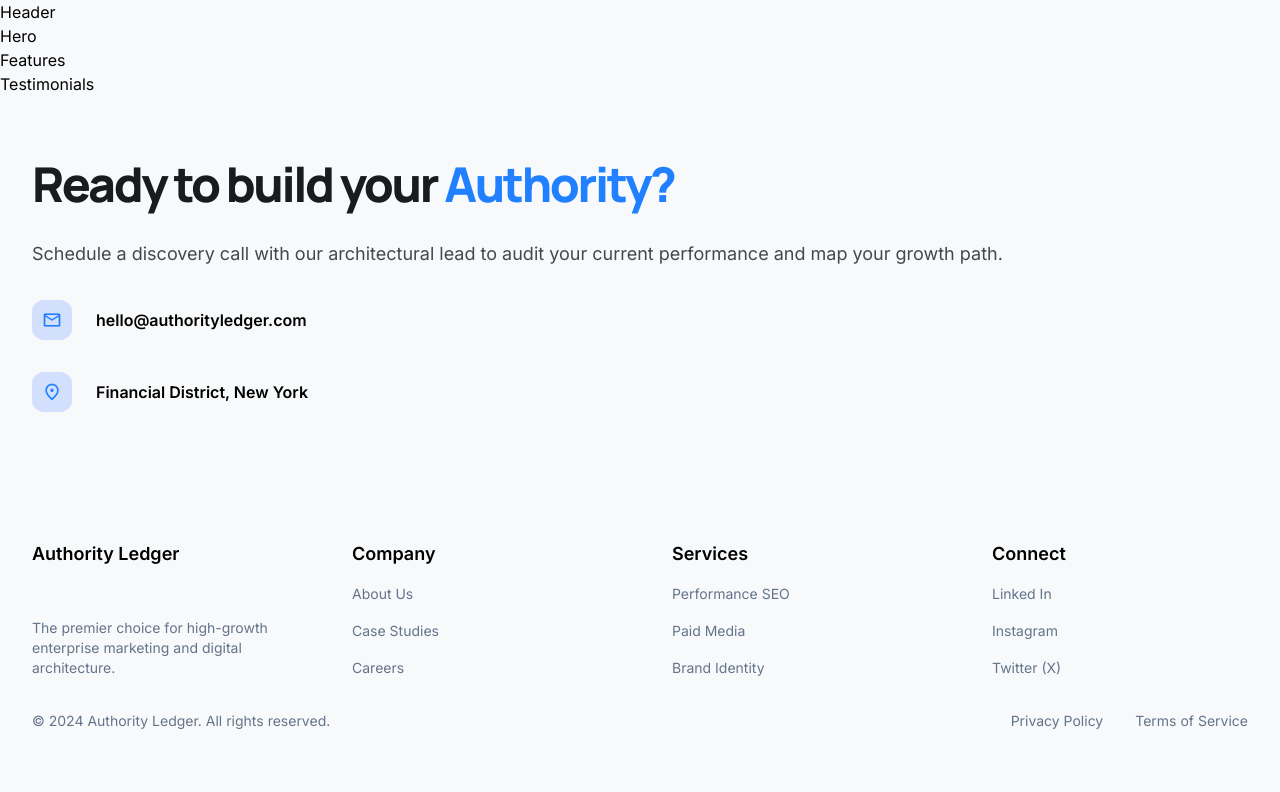
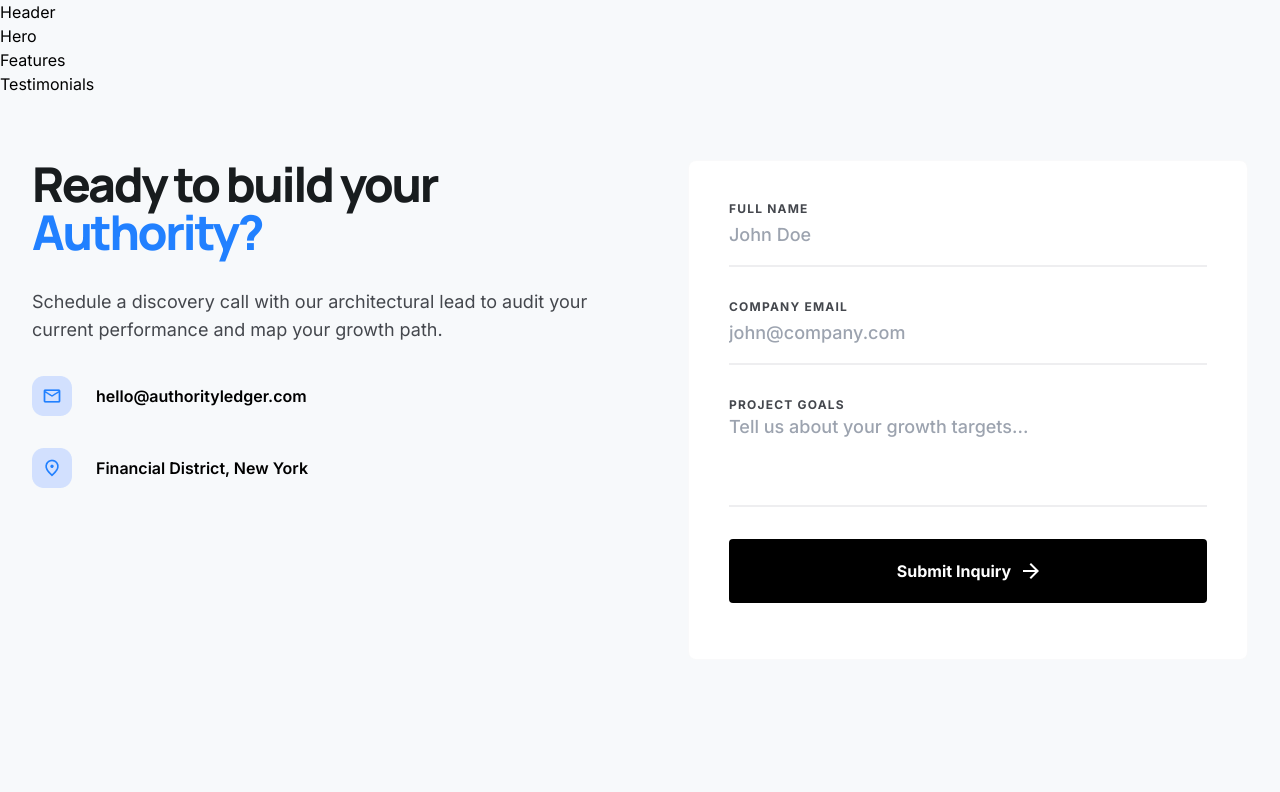
Before and after one commit to raihan-mahmud-talukder/authority-ledger, a React (Create React App) app: page / in a window 1280 px wide. Shown: the top 792 px of the page. Built offline with nearby package versions, Linux system fonts and the light colour scheme.

Commit message:
contact right section

```diff
--- a/src/Components/Contact.jsx
+++ b/src/Components/Contact.jsx
@@ -1,8 +1,8 @@
 export const Contact = () => {
     return (
-        <section className="py-16 px-8">
+        <section className="py-16 px-8 flex flex-col md:flex-row justify-between gap-24 md:flex-wrap">
             <aside className="
-                flex flex-col gap-8
+                flex flex-col gap-8 md:w-[560px]
             ">
                 <h2 className="
                     font-[Manrope] font-extrabold text-5xl text-[#181c1e] tracking-[-0.2rem] md:tracking-[-2.4px]
@@ -11,16 +11,56 @@ export const Contact = () => {
                     text-lg text-[#44474D]
                 ">Schedule a discovery call with our architectural lead to audit your current performance and map your growth path.</p>
                 <div className="flex gap-6 items-center">
-                    <img src="images/email.png" alt="email"/>
+                    <img src="images/email.png" alt="email" />
                     <span className="font-semibold">hello@authorityledger.com</span>
                 </div>
                 <div className="flex gap-6 items-center">
-                    <img src="images/address.png" alt="address"/>
+                    <img src="images/address.png" alt="address" />
                     <span className="font-semibold">Financial District, New York</span>
                 </div>
             </aside>
-            <form>
-
+            <form className="
+                rounded-lg bg-white flex flex-col gap-8 md:w-[560px]
+                p-5 md:px-10 md:pt-10 md:pb-14
+                border border-[#C5C6CD1A] shadow-[0px_1px_2px0px#0000000D]
+            ">
+                <div>
+                    <p className="
+                        font-bold text-xs tracking-wider md:tracking-widest uppercase text-[#44474D]
+                    ">Full Name</p>
+                    <input
+                        className="
+                            font-medium text-lg text-[#6B7280] w-full
+                            border-b-2 border-[#C5C6CD4D] pt-1 pb-4"
+                        type="text"
+                        placeholder="John Doe" />
+                </div>
+                <div>
+                    <p className="
+                        font-bold text-xs tracking-wider md:tracking-widest uppercase text-[#44474D]
+                    ">Company Email</p>
+                    <input
+                        className="
+                            font-medium text-lg text-[#6B7280] w-full
+                            border-b-2 border-[#C5C6CD4D] pt-1 pb-4"
+                        type="text"
+                        placeholder="john@company.com" />
+                </div>
+                <div>
+                    <p className="
+                        font-bold text-xs tracking-wider md:tracking-widest uppercase text-[#44474D]
+                    ">Project Goals</p>
+                    <input
+                        className="
+                            font-medium text-lg text-[#6B7280] w-full
+                            border-b-2 border-[#C5C6CD4D] pb-16"
+                        type="text"
+                        placeholder="Tell us about your growth targets..." />
+                </div>
+                <button className="
+                    font-bold text-center bg-black text-white
+                    rounded py-5 flex items-center justify-center gap-3 w-full
+                ">Submit Inquiry <img src="images/arrow.png" alt="arrow" /></button>
             </form>
         </section>
     )
```
Also changed, not shown: public/images/arrow.png (added).
